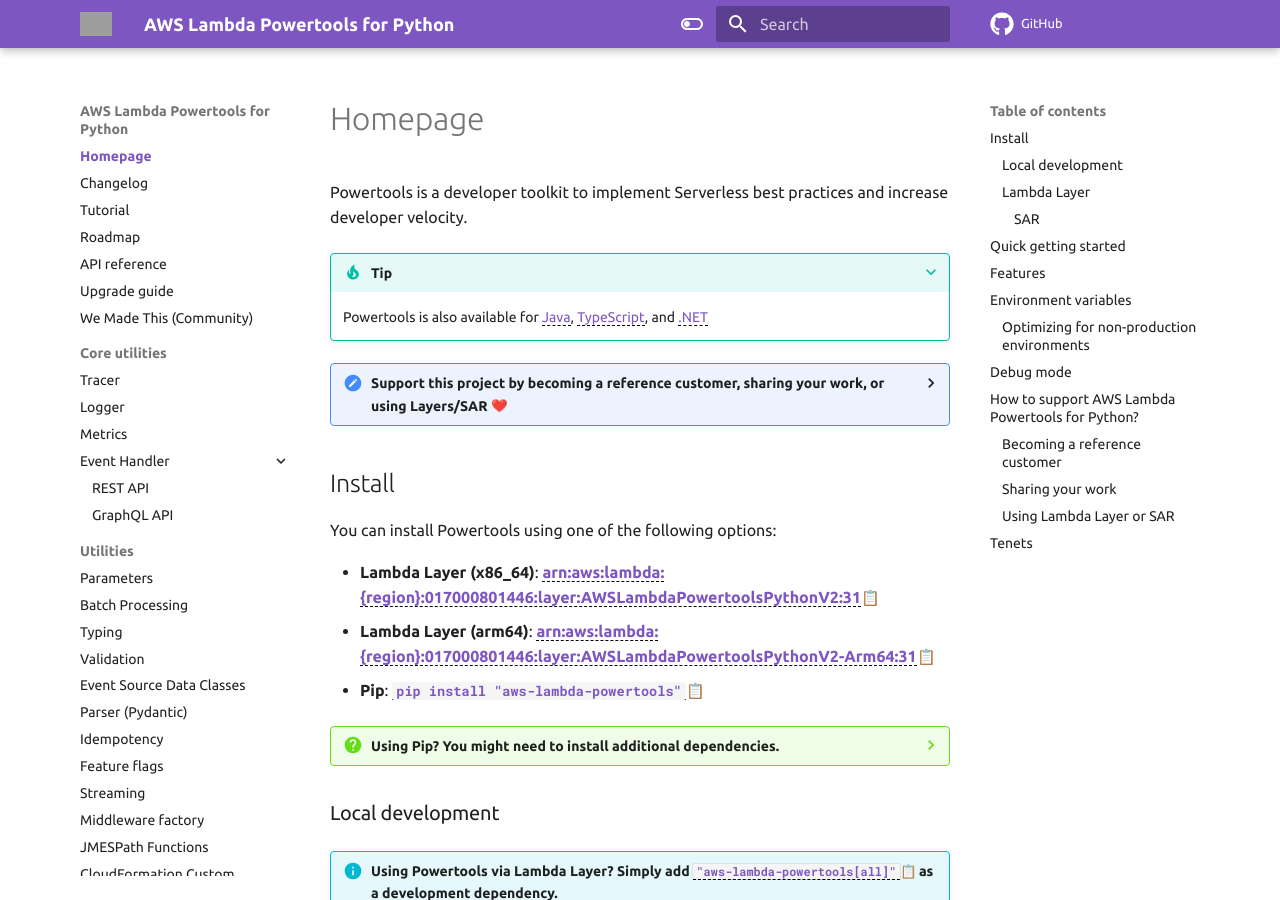
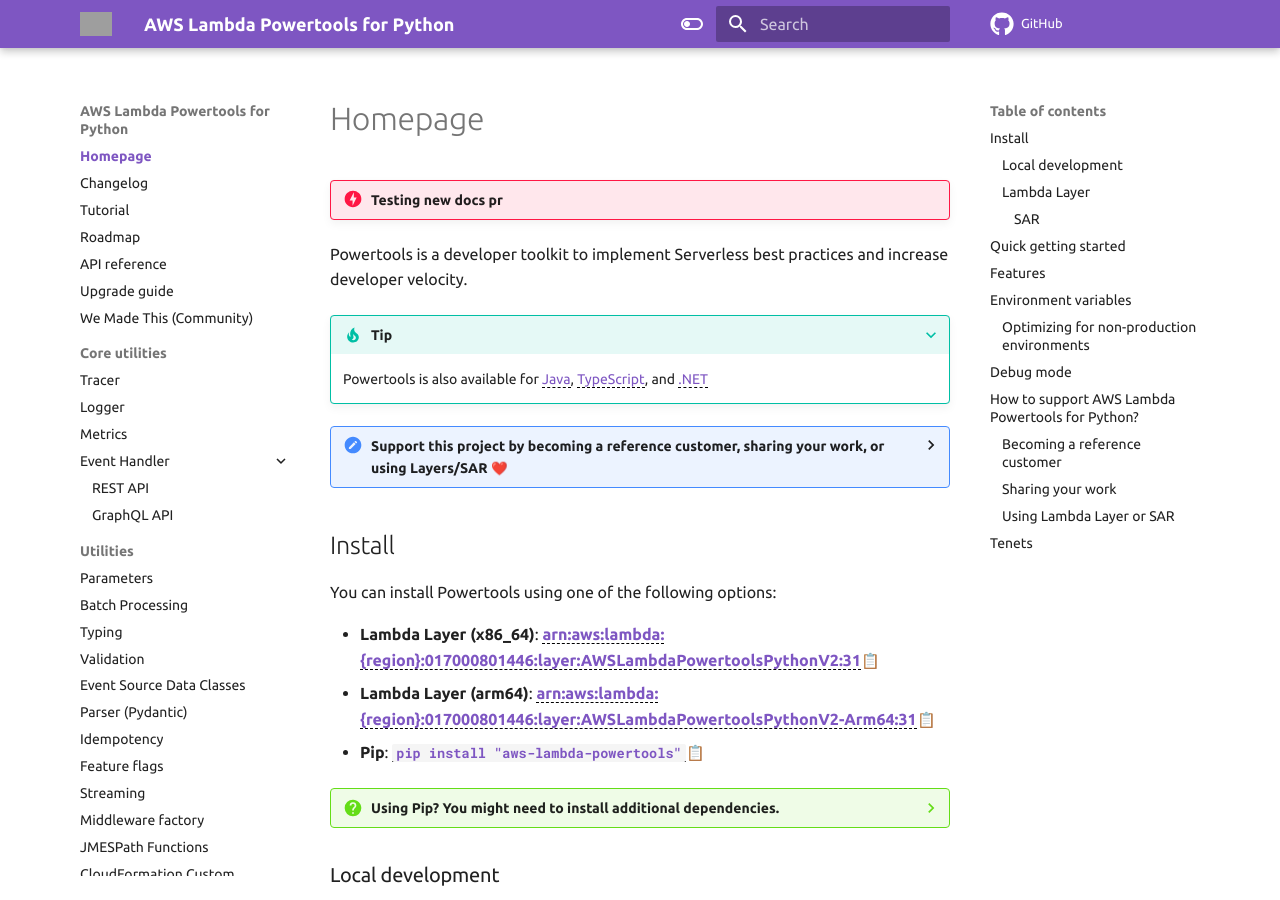
Before and after one commit to heitorlessa/aws-lambda-powertools-test, an MkDocs documentation site: the page built from docs/index.md, in a window 1280 px wide and 900 px high. Built offline with MkDocs 1.6.1 and Material for MkDocs 9.7.7, drawn with Linux system fonts in a browser that asks for light colours; emoji names are drawn with the system emoji font; a script that is not in the unit is left out; comment, search, counter and statistics services are not loaded; the version menu is left out; grey boxes are pictures that could not be loaded.

Commit message:
chore: test docs pr mechanism

```diff
--- a/docs/index.md
+++ b/docs/index.md
@@ -4,6 +4,8 @@
 ---
 
 <!-- markdownlint-disable MD043 MD013 -->
+
+!!! danger "Testing new docs pr"
 
 Powertools is a developer toolkit to implement Serverless best practices and increase developer velocity.
 
```
